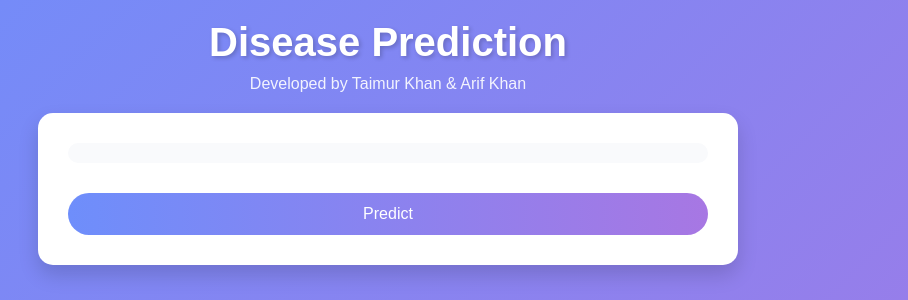
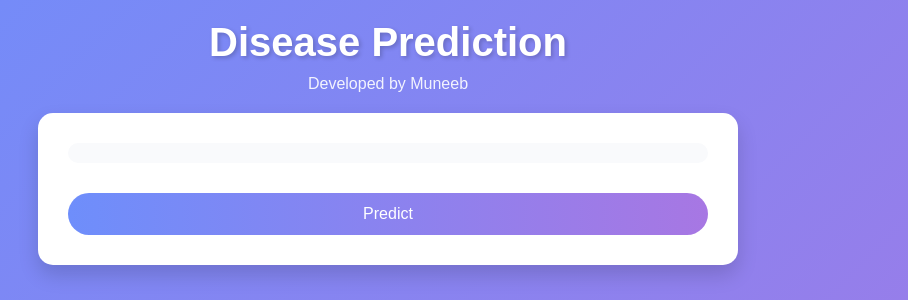
Before and after one commit to muneebinu/HealthPredictorXGB, a Flask app: page / in a window 1280 px wide. Shown: the top 300 px of the page, without its empty margins (252-1160 px from the left). Run offline with Flask 3, Linux system fonts and the light colour scheme; parts of the project's set-up code (start-up, migrations or seed data) failed here and were passed over.

Commit message:
Update index.html
minor changes in the code

```diff
--- a/templates/index.html
+++ b/templates/index.html
@@ -162,7 +162,7 @@
 <body>
     <div class="header">
         <h1>Disease Prediction</h1>
-        <p class="developers">Developed by Taimur Khan & Arif Khan</p>
+        <p class="developers">Developed by Muneeb</p>
     </div>
     <div class="container">
         <form method="post">
```
